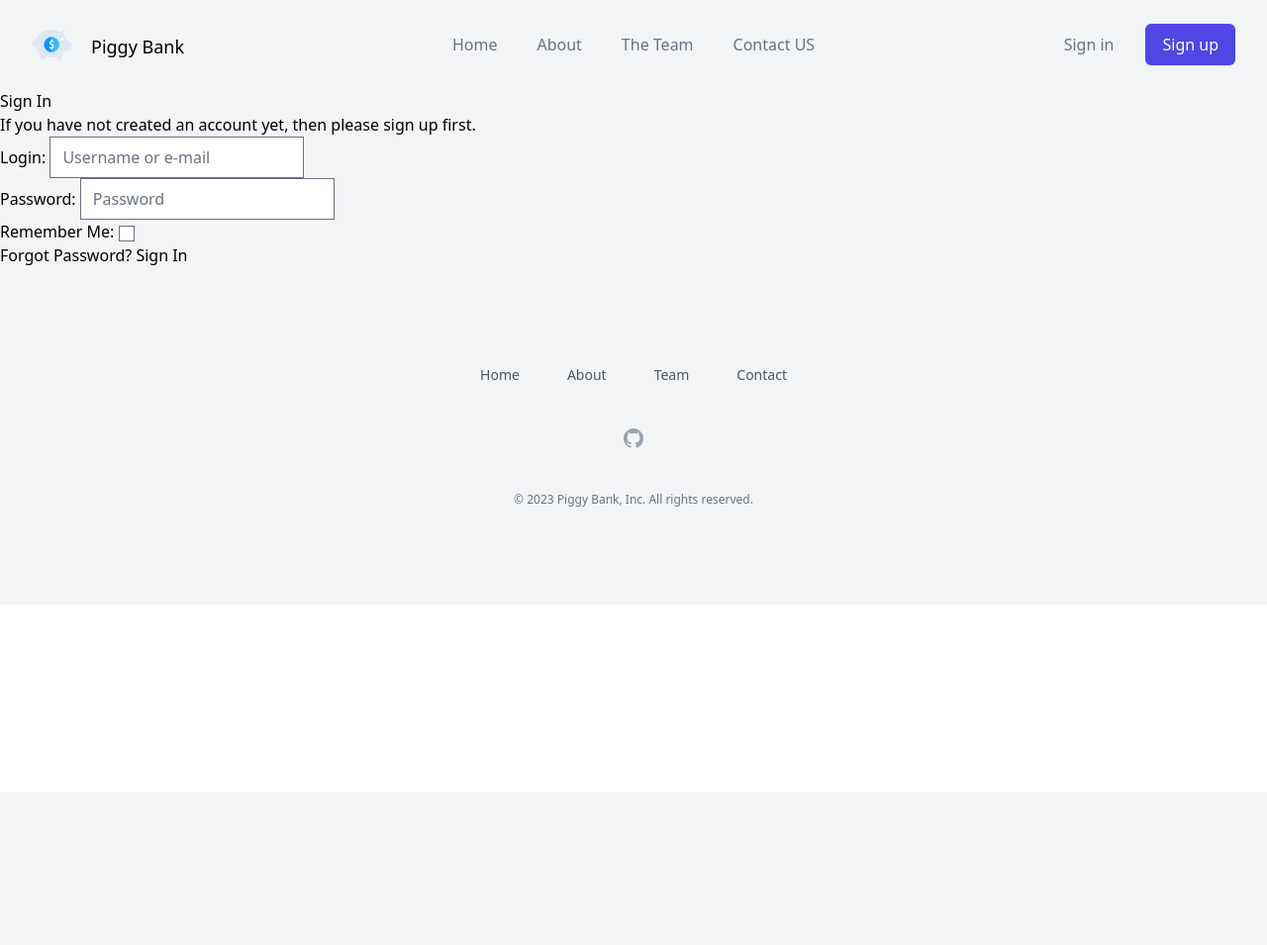
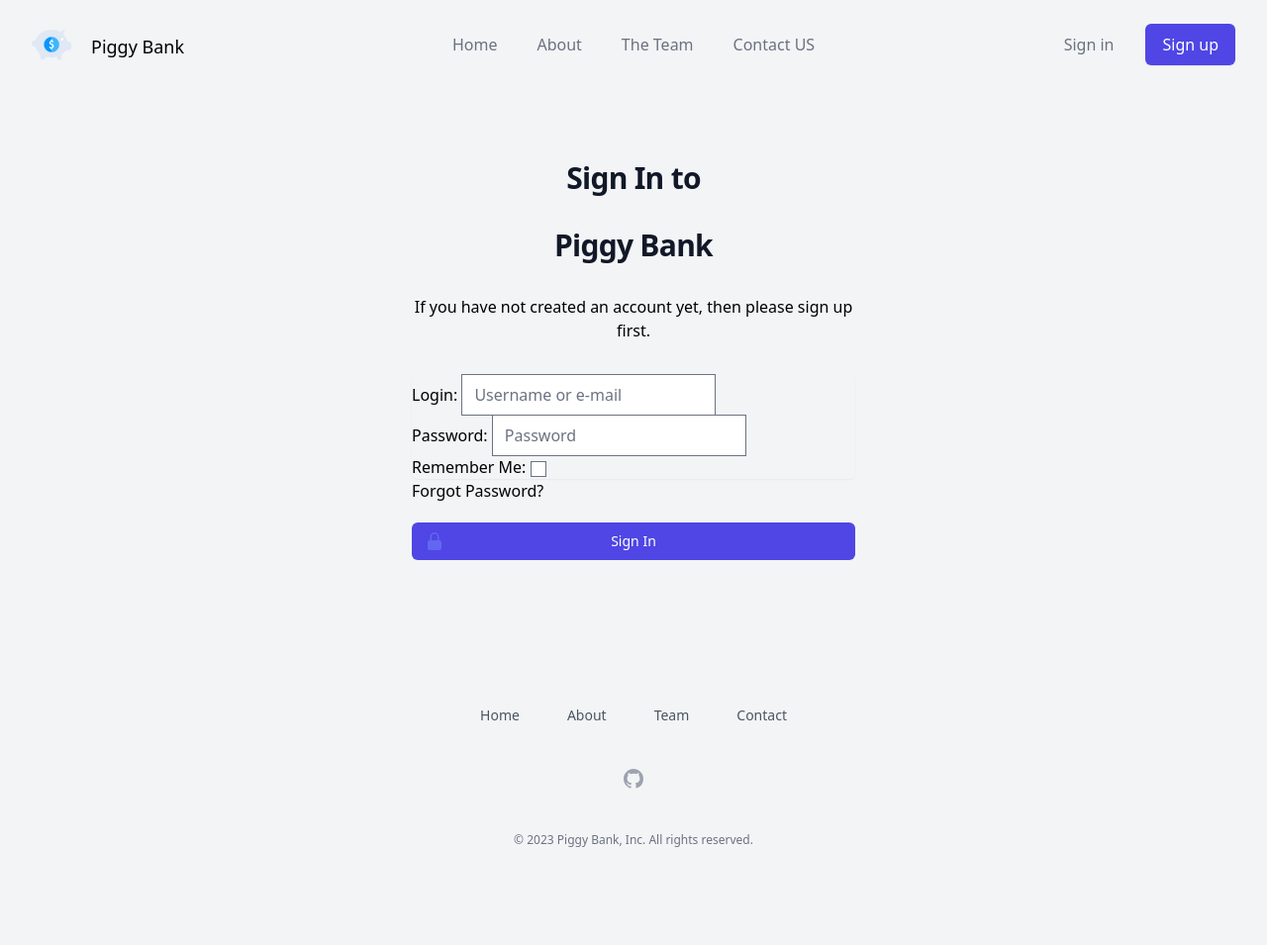
Before and after one commit to owenbcoding/jan23-hackathon-team12, a Django app: page /accounts/login/ in a window 1280 px wide. Shown: the whole page at 99% size. Before the commit the page ends 512 px from the top, so only its background shows below. Run offline with Django 3.2, Linux system fonts and the light colour scheme; style sheets or scripts are compiled from the project's sources; some libraries are stand-ins or nearby versions.

Commit message:
added styling to login page

```diff
--- a/templates/allauth/account/login.html
+++ b/templates/allauth/account/login.html
@@ -1,4 +1,6 @@
 {% extends "account/base.html" %}
+
+{% load tailwind_tags %}
 
 {% load i18n %}
 {% load account socialaccount %}
@@ -7,21 +9,34 @@
 
 {% block content %}
 
-<h1>{% trans "Sign In" %}</h1>
-
-
-<p>{% blocktrans %}If you have not created an account yet, then please
+<div class="flex min-h-full items-center justify-center py-12 px-4 sm:px-6 lg:px-8">
+  <div class="w-full max-w-md space-y-8">
+    <h1 class="mt-6 text-center text-3xl font-bold tracking-tight text-gray-900">{% trans "Sign In to" %}</h1>
+    <h2 class="mt-6 text-center text-3xl font-bold tracking-tight text-gray-900">Piggy Bank</h2>
+    <p class="text-center">{% blocktrans %}If you have not created an account yet, then please
     <a href="{{ signup_url }}">sign up</a> first.{% endblocktrans %}</p>
 
 
     <form class="login" method="POST" action="{% url 'account_login' %}">
       {% csrf_token %}
+      <div class="-space-y-px rounded-md shadow-sm">
         {{ form.as_p }}
+      </div>
       {% if redirect_field_value %}
         <input type="hidden" name="{{ redirect_field_name }}" value="{{ redirect_field_value }}" />
       {% endif %}
       <a class="button secondaryAction" href="{% url 'account_reset_password' %}">{% trans "Forgot Password?" %}</a>
-  <button class="primaryAction" type="submit">{% trans "Sign In" %}</button>
+      <button type="submit" class="mt-5 group relative flex w-full justify-center rounded-md border border-transparent bg-indigo-600 py-2 px-4 text-sm font-medium text-white hover:bg-indigo-700 focus:outline-none focus:ring-2 focus:ring-indigo-500 focus:ring-offset-2">
+        <span class="absolute inset-y-0 left-0 flex items-center pl-3">
+          <svg class="h-5 w-5 text-indigo-500 group-hover:text-indigo-400" xmlns="http://www.w3.org/2000/svg" viewBox="0 0 20 20" fill="currentColor" aria-hidden="true">
+            <path fill-rule="evenodd" d="M10 1a4.5 4.5 0 00-4.5 4.5V9H5a2 2 0 00-2 2v6a2 2 0 002 2h10a2 2 0 002-2v-6a2 2 0 00-2-2h-.5V5.5A4.5 4.5 0 0010 1zm3 8V5.5a3 3 0 10-6 0V9h6z" clip-rule="evenodd" />
+          </svg>
+        </span>
+        {% trans "Sign In" %}
+      </button>
     </form>
+  </div>
+</div>
+
 
 {% endblock %}
```
Lines whose indentation alone changed are shown as unchanged.
